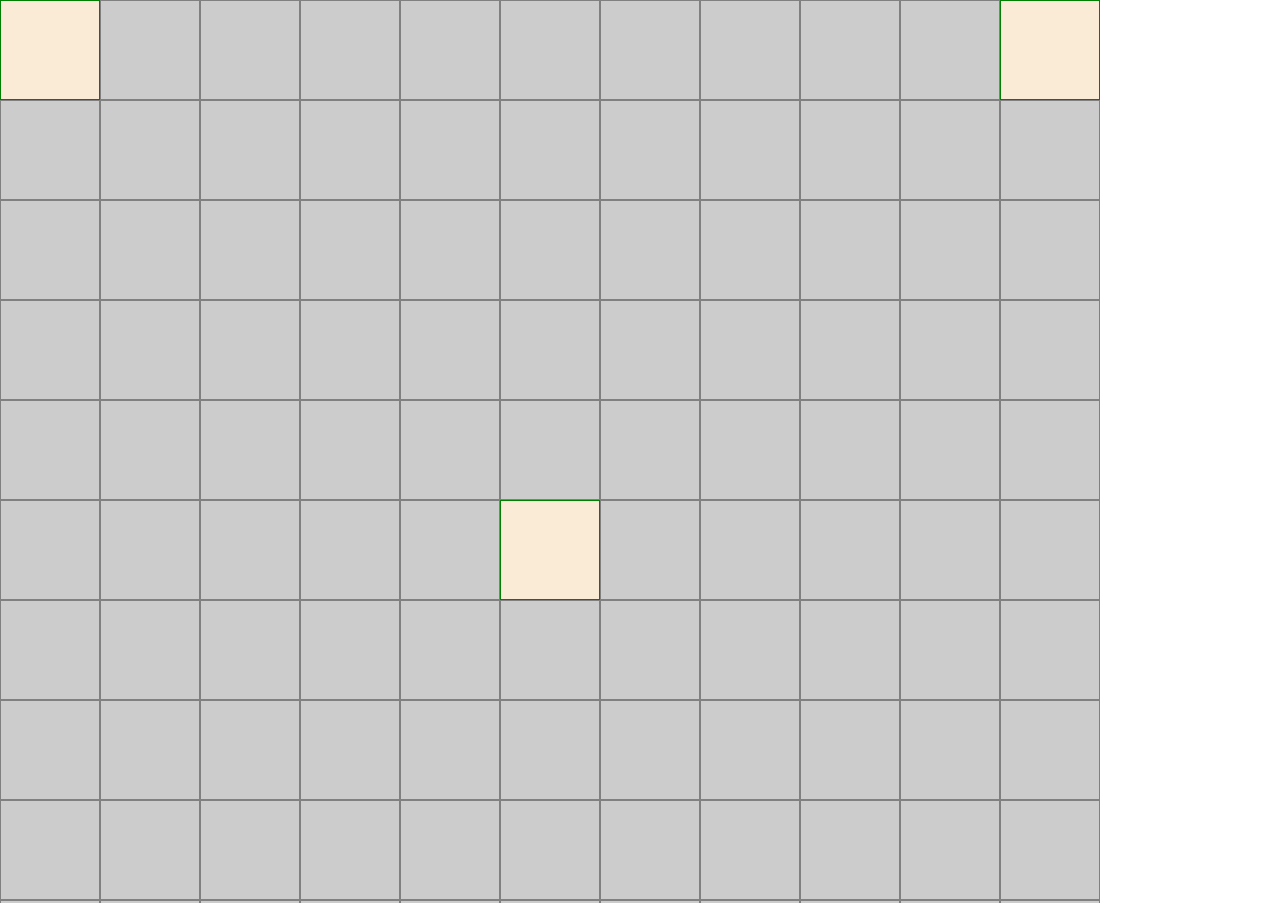
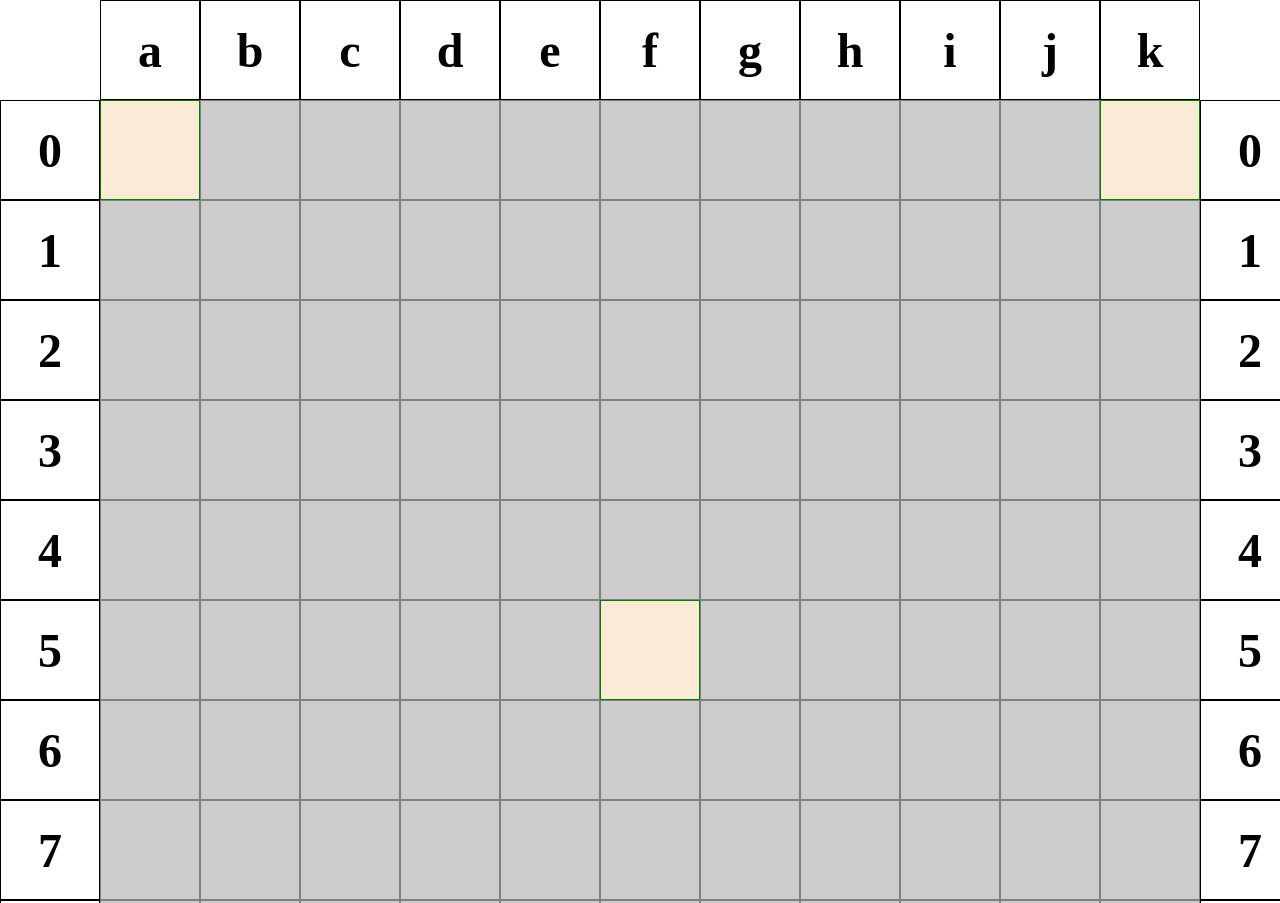
Before and after one commit to DelsarteAdam/Hnefatafl, a plain HTML site: page index.html in a window 1280 px wide. Shown: the top 903 px of the page. Drawn offline with Linux system fonts and the light colour scheme.

Commit message:
board + number + letter

```diff
--- a/scripts/index.js
+++ b/scripts/index.js
@@ -1,158 +1,35 @@
-let arrTestLigne = [
-  [
-    "corner",
-    "board",
-    "board",
-    "board",
-    "board",
-    "board",
-    "board",
-    "board",
-    "board",
-    "board",
-    "corner",
-  ],
-  [
-    "board",
-    "board",
-    "board",
-    "board",
-    "board",
-    "board",
-    "board",
-    "board",
-    "board",
-    "board",
-    "board",
-  ],
-  [
-    "board",
-    "board",
-    "board",
-    "board",
-    "board",
-    "board",
-    "board",
-    "board",
-    "board",
-    "board",
-    "board",
-  ],
-  [
-    "board",
-    "board",
-    "board",
-    "board",
-    "board",
-    "board",
-    "board",
-    "board",
-    "board",
-    "board",
-    "board",
-  ],
-  [
-    "board",
-    "board",
-    "board",
-    "board",
-    "board",
-    "board",
-    "board",
-    "board",
-    "board",
-    "board",
-    "board",
-  ],
-  [
-    "board",
-    "board",
-    "board",
-    "board",
-    "board",
-    "corner",
-    "board",
-    "board",
-    "board",
-    "board",
-    "board",
-  ],
-  [
-    "board",
-    "board",
-    "board",
-    "board",
-    "board",
-    "board",
-    "board",
-    "board",
-    "board",
-    "board",
-    "board",
-  ],
-  [
-    "board",
-    "board",
-    "board",
-    "board",
-    "board",
-    "board",
-    "board",
-    "board",
-    "board",
-    "board",
-    "board",
-  ],
-  [
-    "board",
-    "board",
-    "board",
-    "board",
-    "board",
-    "board",
-    "board",
-    "board",
-    "board",
-    "board",
-    "board",
-  ],
-  [
-    "board",
-    "board",
-    "board",
-    "board",
-    "board",
-    "board",
-    "board",
-    "board",
-    "board",
-    "board",
-    "board",
-  ],
-  [
-    "corner",
-    "board",
-    "board",
-    "board",
-    "board",
-    "board",
-    "board",
-    "board",
-    "board",
-    "board",
-    "corner",
-  ],
-];
+import { arrTestLigne, alphabet } from "./modules/array.js";
 
 let zoneLigne = document.getElementById("lignetest");
 
+let sideRL = "";
+let sideUB = "";
+let arrsideRL = [];
+let arrsideUB = [];
+
+function generateSide() {
+  let sidea = "";
+  let sideb = "";
+  let arrsidea = [];
+  let arrsideb = [];
+  for (let i = 0; i < arrTestLigne.length; i++) {
+    sidea += `<div class="letter" >${alphabet[i]}</div>`;
+    sideb += `<div class="numbers" >${i}</div>`;
+    arrsideRL.push(alphabet[i]);
+    arrsideUB.push(i);
+  }
+  sideRL = `<div class="numbersContainer" >${sideb}</div>`;
+  sideUB = `<div class="letterContainer" ><div class="blanka"></div>${sidea}<div class="blanka"></div></div>`;
+}
+
 function generateLignein(j) {
   let data = "";
+
   for (let i = 0; i < arrTestLigne[j].length; i++) {
     if (arrTestLigne[j][i] === "board") {
-      data += `<div class="board" id="board${j}${i}"></div>`;
+      data += `<div class="board" id="board${arrsideRL[j]}${arrsideUB[i]}"></div>`;
     } else if (arrTestLigne[j][i] === "corner") {
-      data += `<div class="corner" id="board${j}${i}"></div>`;
+      data += `<div class="corner" id="board${arrsideRL[j]}${arrsideUB[i]}"></div>`;
     }
   }
 
@@ -166,7 +43,19 @@ function generateLigne() {
     data += generateLignein(j);
   }
   data = `<div class="mainContainer">${data}</div>`;
-  zoneLigne.innerHTML = data;
+  return data;
 }
 
-generateLigne();
+function generateAllBoard() {
+  generateSide();
+  zoneLigne.innerHTML = `<div class="allBoardContainer" >${sideUB}<div class="allBoardSmallContainer" >${sideRL}${generateLigne()}${sideRL}</div>${sideUB}</div>`;
+}
+
+generateAllBoard();
+
+// const clickGetId = (event) => {
+//   var columnSelect = event.target.id;
+//   console.log(columnSelect);
+// };
+
+// window.addEventListener("click", clickGetId);
--- /dev/null
+++ b/scripts/modules/array.js
@@ -0,0 +1,147 @@
+export let arrTestLigne = [
+  [
+    "corner",
+    "board",
+    "board",
+    "board",
+    "board",
+    "board",
+    "board",
+    "board",
+    "board",
+    "board",
+    "corner",
+  ],
+  [
+    "board",
+    "board",
+    "board",
+    "board",
+    "board",
+    "board",
+    "board",
+    "board",
+    "board",
+    "board",
+    "board",
+  ],
+  [
+    "board",
+    "board",
+    "board",
+    "board",
+    "board",
+    "board",
+    "board",
+    "board",
+    "board",
+    "board",
+    "board",
+  ],
+  [
+    "board",
+    "board",
+    "board",
+    "board",
+    "board",
+    "board",
+    "board",
+    "board",
+    "board",
+    "board",
+    "board",
+  ],
+  [
+    "board",
+    "board",
+    "board",
+    "board",
+    "board",
+    "board",
+    "board",
+    "board",
+    "board",
+    "board",
+    "board",
+  ],
+  [
+    "board",
+    "board",
+    "board",
+    "board",
+    "board",
+    "corner",
+    "board",
+    "board",
+    "board",
+    "board",
+    "board",
+  ],
+  [
+    "board",
+    "board",
+    "board",
+    "board",
+    "board",
+    "board",
+    "board",
+    "board",
+    "board",
+    "board",
+    "board",
+  ],
+  [
+    "board",
+    "board",
+    "board",
+    "board",
+    "board",
+    "board",
+    "board",
+    "board",
+    "board",
+    "board",
+    "board",
+  ],
+  [
+    "board",
+    "board",
+    "board",
+    "board",
+    "board",
+    "board",
+    "board",
+    "board",
+    "board",
+    "board",
+    "board",
+  ],
+  [
+    "board",
+    "board",
+    "board",
+    "board",
+    "board",
+    "board",
+    "board",
+    "board",
+    "board",
+    "board",
+    "board",
+  ],
+  [
+    "corner",
+    "board",
+    "board",
+    "board",
+    "board",
+    "board",
+    "board",
+    "board",
+    "board",
+    "board",
+    "corner",
+  ],
+];
+
+export let alphabet = "abcdefghijklmnopqrstuvwxyz".split("");
--- a/styles/style.scss
+++ b/styles/style.scss
@@ -3,26 +3,33 @@
 .board {
   background-color: #ccc;
   border: 1px solid gray;
-  width: 100px;
+  height: 100px;
+  aspect-ratio: 1/1;
+}
+
+.blanka {
+  background-color: white;
+
+  height: 100px;
   aspect-ratio: 1/1;
 }
 
 .player1 {
   background-color: blue;
-  width: 100px;
+  height: 100px;
   aspect-ratio: 1/1;
 }
 
 .player2 {
   background-color: red;
-  width: 100px;
+  height: 100px;
   aspect-ratio: 1/1;
 }
 
 .corner {
   background-color: antiquewhite;
   border: 1px solid green;
-  width: 100px;
+  height: 100px;
   aspect-ratio: 1/1;
 }
 
@@ -30,3 +37,45 @@
   display: flex;
   flex-direction: row;
 }
+
+.letter {
+  font-weight: bold;
+  font-size: 3rem;
+  text-align: center;
+  align-content: center;
+  background-color: white;
+  height: 100px;
+  aspect-ratio: 1/1;
+  border: 1px solid black;
+}
+.numbers {
+  font-weight: bold;
+  font-size: 3rem;
+  text-align: center;
+  align-content: center;
+  background-color: white;
+  height: 100px;
+  aspect-ratio: 1/1;
+  border: 1px solid black;
+}
+
+.letterContainer {
+  display: flex;
+  flex-direction: row;
+}
+
+.numbersContainer {
+  display: flex;
+  flex-direction: column;
+}
+
+.allBoardContainer {
+  margin: auto;
+  display: flex;
+  flex-direction: column;
+}
+
+.allBoardSmallContainer {
+  display: flex;
+  flex-direction: row;
+}
```
Also changed, not shown: styles/style.css, 1 other file.
